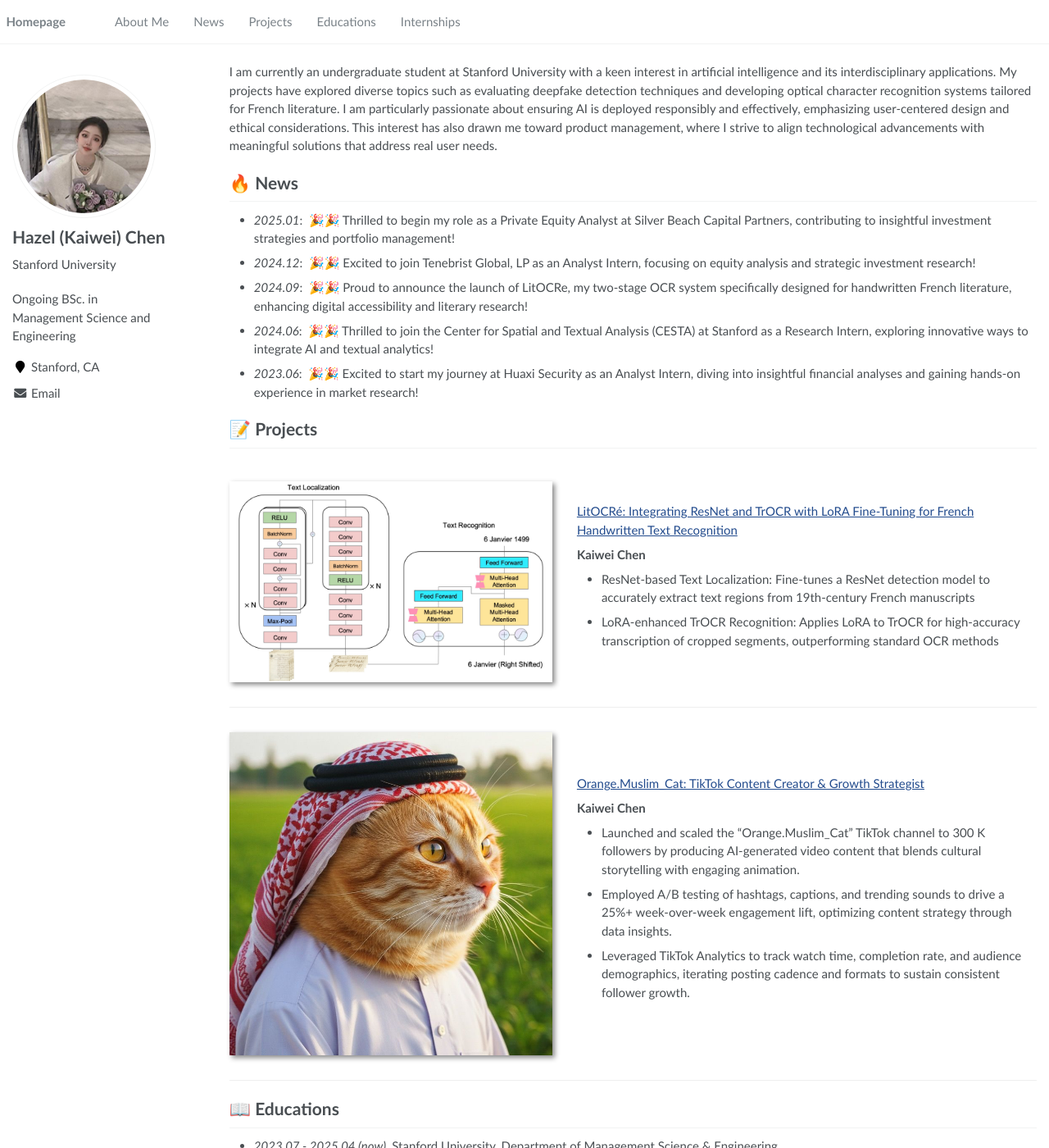
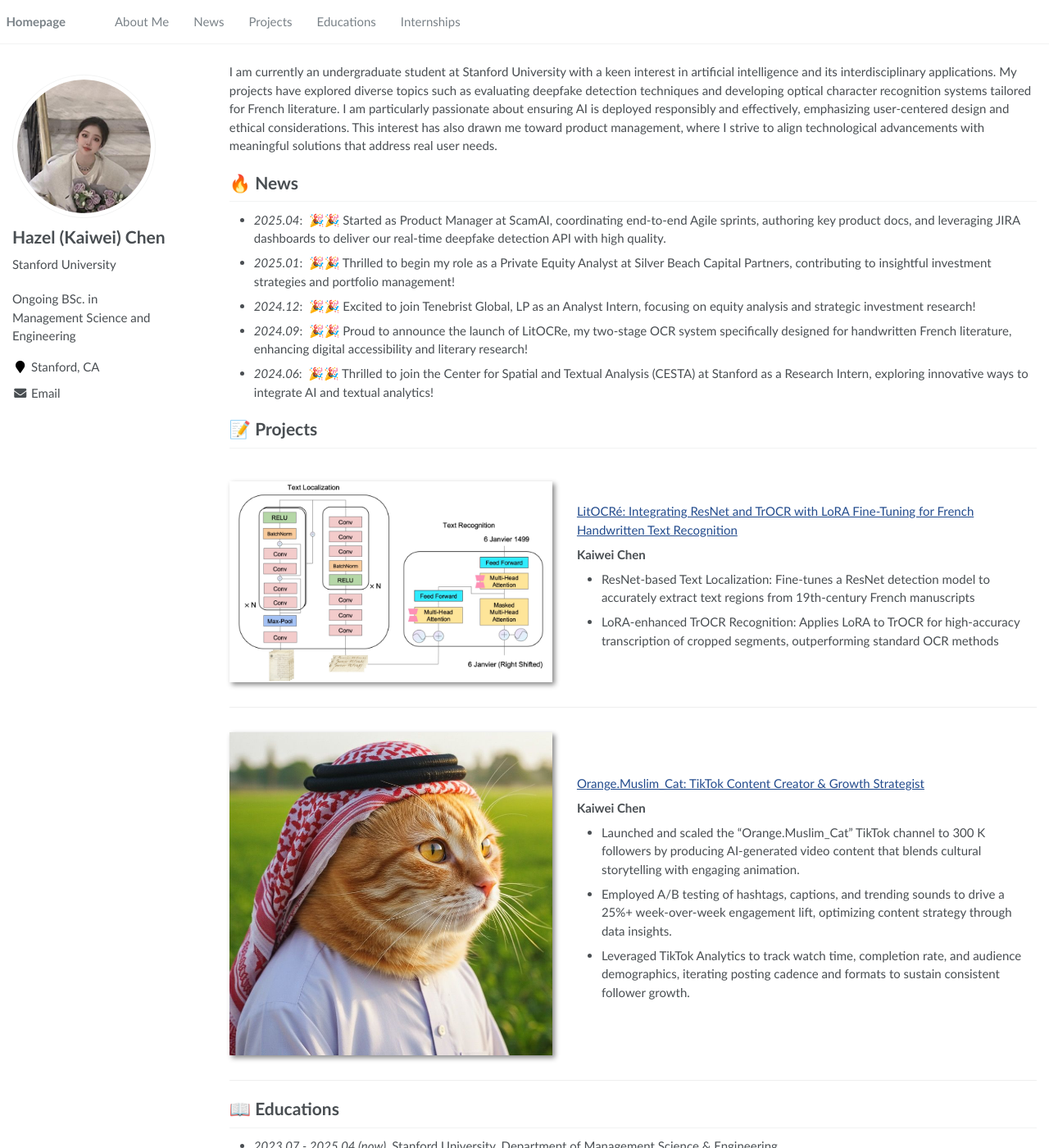
Before and after one commit to kkaiwei/kkaiwei.github.io, a Jekyll site: the page built from _pages/about.md, in a window 1280 px wide and 1400 px high. Shown: the whole window at 82% size. Built offline with Jekyll 4.4.1, drawn with Linux system fonts in a browser that asks for light colours; some of the changed text lies outside the part shown.

Commit message:
Update new position at scam ai

```diff
--- a/_pages/about.md
+++ b/_pages/about.md
@@ -20,11 +20,12 @@ redirect_from:
 I am currently an undergraduate student at Stanford University with a keen interest in artificial intelligence and its interdisciplinary applications. My projects have explored diverse topics such as evaluating deepfake detection techniques and developing optical character recognition systems tailored for French literature. I am particularly passionate about ensuring AI is deployed responsibly and effectively, emphasizing user-centered design and ethical considerations. This interest has also drawn me toward product management, where I strive to align technological advancements with meaningful solutions that address real user needs.
 
 # 🔥 News
+- *2025.04*: &nbsp;🎉🎉 Started as Product Manager at ScamAI, coordinating end‑to‑end Agile sprints, authoring key product docs, and leveraging JIRA dashboards to deliver our real‑time deepfake detection API with high quality.
 - *2025.01*: &nbsp;🎉🎉 Thrilled to begin my role as a Private Equity Analyst at Silver Beach Capital Partners, contributing to insightful investment strategies and portfolio management!
 - *2024.12*: &nbsp;🎉🎉 Excited to join Tenebrist Global, LP as an Analyst Intern, focusing on equity analysis and strategic investment research!
 - *2024.09*: &nbsp;🎉🎉 Proud to announce the launch of LitOCRe, my two-stage OCR system specifically designed for handwritten French literature, enhancing digital accessibility and literary research!
 - *2024.06*: &nbsp;🎉🎉 Thrilled to join the Center for Spatial and Textual Analysis (CESTA) at Stanford as a Research Intern, exploring innovative ways to integrate AI and textual analytics!
-- *2023.06*: &nbsp;🎉🎉 Excited to start my journey at Huaxi Security as an Analyst Intern, diving into insightful financial analyses and gaining hands-on experience in market research!
+<!-- - *2023.06*: &nbsp;🎉🎉 Excited to start my journey at Huaxi Security as an Analyst Intern, diving into insightful financial analyses and gaining hands-on experience in market research! -->
 
 # 📝 Projects
 
@@ -58,6 +59,7 @@ I am currently an undergraduate student at Stanford University with a keen inter
 - *2020.09 - 2023.07*, Nanjing Foreign Language School
 
 # 💻 Internships
+- *2025.04 - 2025.05 (now)*, [Scam AI](https://www.scam.ai), Remote.
 - *2025.01 - 2025.04 (now)*, [Silver Beach Capital Partners](https://www.linkedin.com/company/silver-beach-capital-partners/), Remote.
 - *2024.12 - 2025.04 (now)*, [Tenebrist Global, LP](https://www.linkedin.com/company/tenebrist-global-l-p/), Remote.
 - *2024.06 - 2024.09*, [Center for Spatial and Textual Analysis(CESTA) - Stanford University](https://cesta.stanford.edu), Stanford, CA.
```
